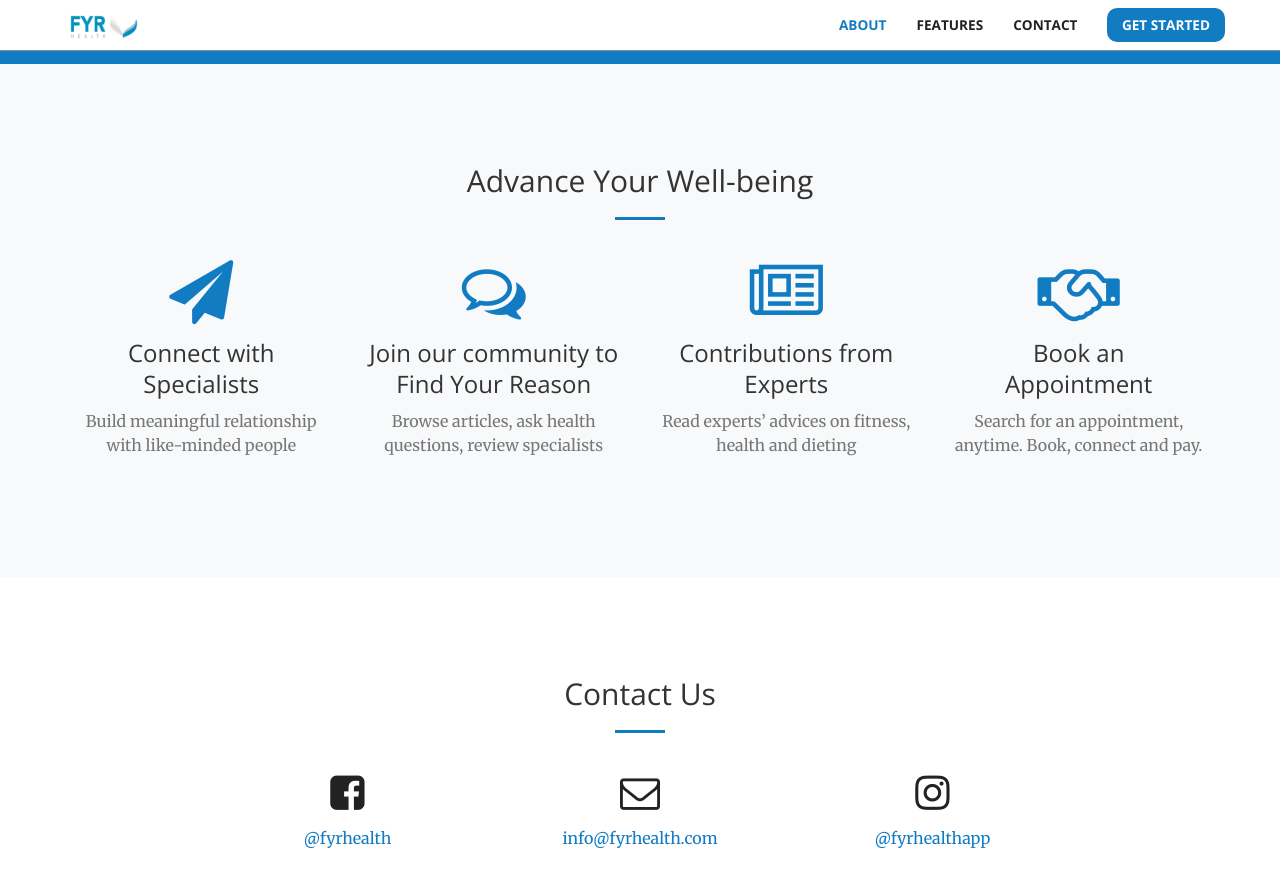
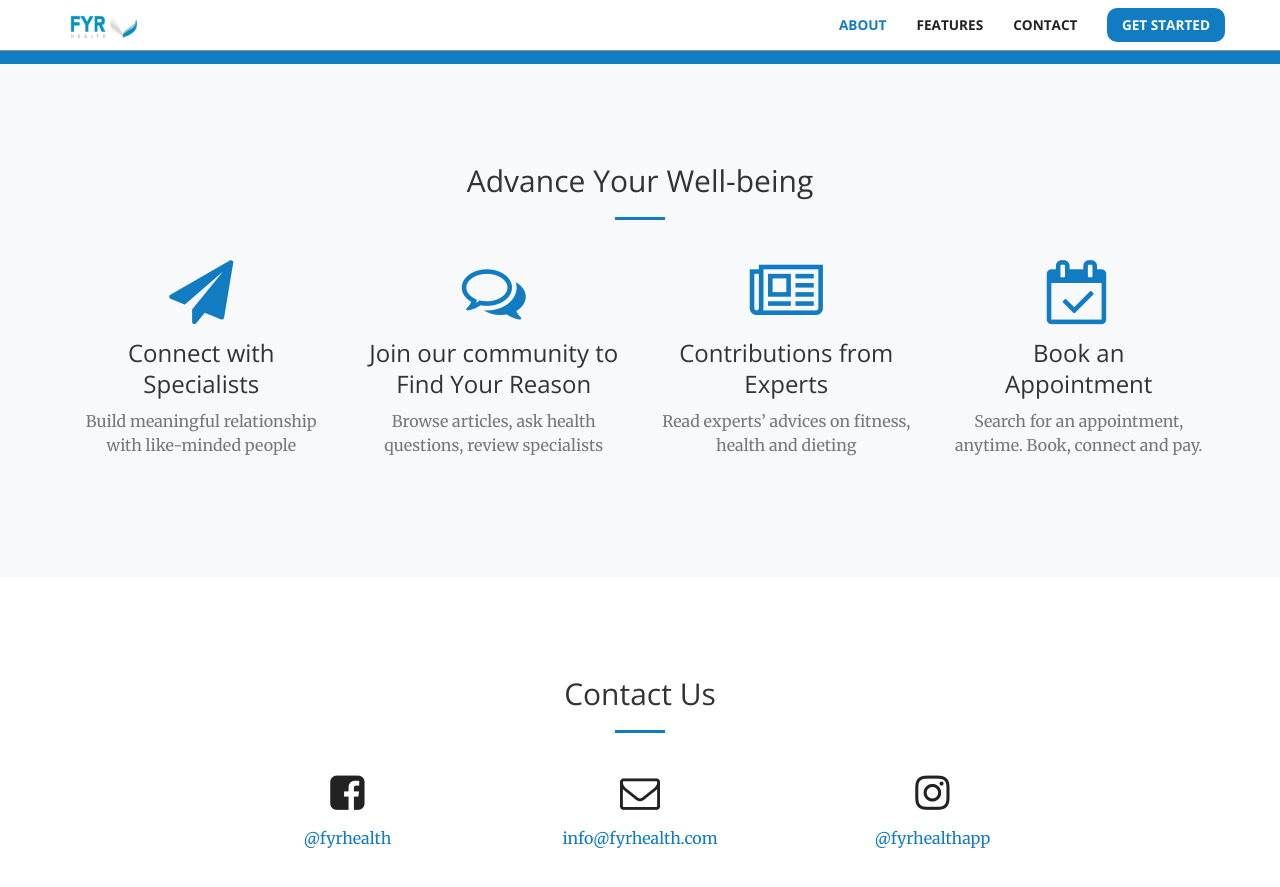
Before and after one commit to FYR-Health/FYR-Health.github.io, a Jekyll site: the page built from index.html, in a window 1280 px wide and 900 px high, scrolled down 1198 px. Shown: the top 887 px of the window. Built offline with Jekyll 4.4.1, drawn with Linux system fonts in a browser that asks for light colours.

Commit message:
[f] 45: Update the icon of Book an Appointment
https://trello.com/c/KWUzlut5

```diff
--- a/_includes/features.html
+++ b/_includes/features.html
@@ -32,7 +32,7 @@
       </div>
       <div class="col-md-3 col-sm-6 col-xs-12 text-center">
         <div class="service-box">
-          <i class="fa fa-4x fa-handshake-o wow bounceIn text-primary" data-wow-delay=".3s"></i>
+          <i class="fa fa-4x fa-calendar-check-o wow bounceIn text-primary" data-wow-delay=".3s"></i>
           <h3>Book an<br>Appointment</h3>
           <p class="text-muted">Search for an appointment, anytime. Book, connect and pay.</p>
         </div>
```
